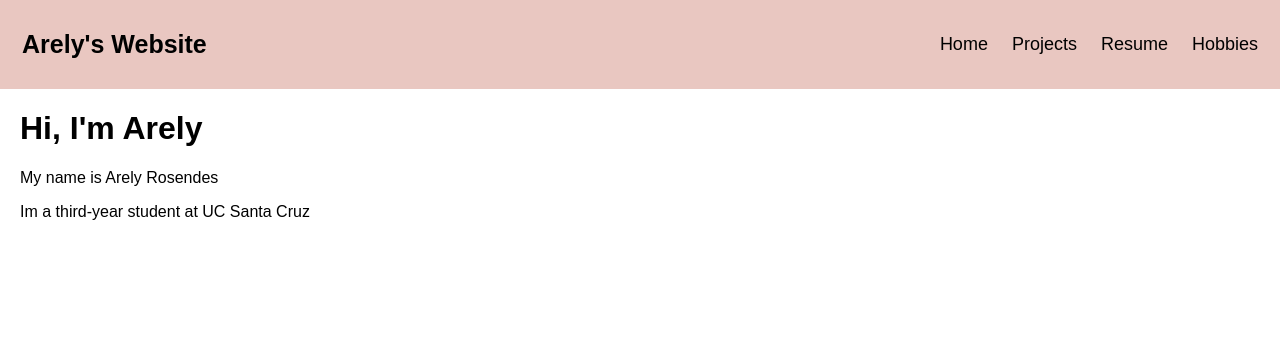
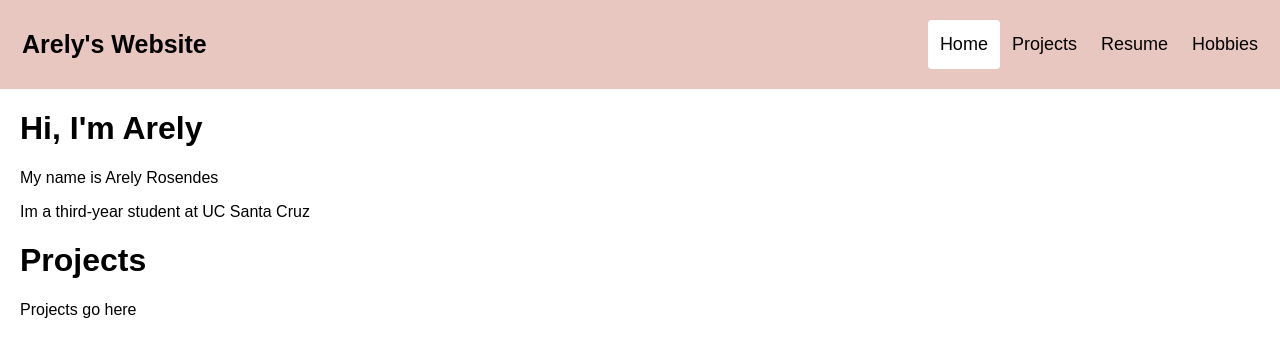
Before and after one commit to arelyyrosendes/Personal-Website, a Flask app: page / in a window 1280 px wide. Shown: the top 357 px of the page. Run offline with Flask 3, Linux system fonts and the light colour scheme.

Commit message:
more active

```diff
--- a/templates/home.html
+++ b/templates/home.html
@@ -64,17 +64,26 @@ body {
 <div class="header">
   <a href="#default" class="logo">Arely's Website</a>
   <div class="header-right">
-    <a href="#home">Home</a>
+    <a class="active" href="#home">Home</a>
     <a href="#projects">Projects</a>
     <a href="#resume">Resume</a>
     <a href="hobbies">Hobbies</a>
   </div>
 </div>
 
-<div style="padding-left:20px">
-  <h1>Hi, I'm Arely</h1>
-  <p>My name is Arely Rosendes</p>
-  <p>Im a third-year student at UC Santa Cruz</p>
+<div class="#home">
+  <div style="padding-left:20px">
+    <h1>Hi, I'm Arely</h1>
+    <p>My name is Arely Rosendes</p>
+    <p>Im a third-year student at UC Santa Cruz</p>
+  </div>
+</div>
+
+<div class="#projects">
+  <div style="padding-left:20px">
+    <h1>Projects</h1>
+    <p>Projects go here</p>
+  </div>
 </div>
 
 </body>
```
